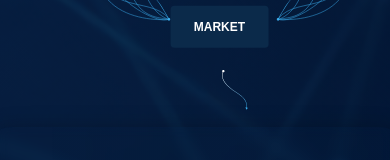
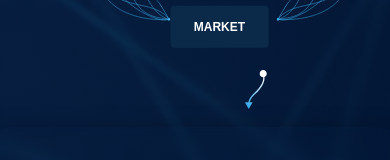
Before and after one commit to SreelakshmiTRaj/Opthalmology-app, a Next.js app: page / in a window 390 px wide. Shown: the part 809-969 px from the top of the page. Built offline with nearby package versions, Linux system fonts and the light colour scheme.

Commit message:
Committing with new arrow for mobile

```diff
--- a/src/app/components/Hero/Hero.js
+++ b/src/app/components/Hero/Hero.js
@@ -24,7 +24,6 @@ export default function Hero() {
   const [isMedium, setIsMedium] = useState(false);
   const [autoRotateIntervalId, setAutoRotateIntervalId] = useState(null);
 
-
   const calculateShortestRotationDelta = (from, to) => {
     let diff = (to - from) % 360;
     if (diff < -180) diff += 360;
@@ -35,7 +34,7 @@ export default function Hero() {
   const normalizeAngle = (angle) => ((angle % 360) + 360) % 360;
 
   const startAutoRotationLoop = () => {
-    let currentIndex = labels.findIndex(l => l === activeLabel.trim());
+    let currentIndex = labels.findIndex((l) => l === activeLabel.trim());
 
     if (autoRotateIntervalId) {
       clearInterval(autoRotateIntervalId);
@@ -92,7 +91,7 @@ export default function Hero() {
 
   useEffect(() => {
     if (!autoRotateIntervalId) {
-        startAutoRotationLoop();
+      startAutoRotationLoop();
     }
 
     return () => {
@@ -118,7 +117,7 @@ export default function Hero() {
       </div>
 
       <div className="relative max-w-[58.4rem] mx-auto mt-[5rem] flex flex-col lg:flex-row justify-between items-center gap-10 px-6 lg:px-0">
-         <RotatingEyeCircle
+        <RotatingEyeCircle
           rotation={rotation}
           setRotation={setRotation}
           activeLabel={activeLabel}
@@ -132,35 +131,22 @@ export default function Hero() {
         <div
           className={`absolute ${
             isMobile
-              ? "top-1/2 left-1/2 translate-x-1/2 w-10 h-10"
+              ? "top-1/2 left-55 w-10 h-10"
               : isMedium
               ? "top-[7.5rem] left- w-[6.5rem] h-[4.1rem]"
               : "top-[7.5rem] left-[26rem] w-[6.5rem] h-[4.1rem]"
           } transition-all duration-500`}
         >
           <Image
-            src={arrow}
+            src={isMobile ? mobileArrow : arrow}
             alt="Curved arrow"
             fill
-            className={`object-contain pointer-events-none select-none ${
-              isMobile ? "rotate-90" : ""
-            }`}
+            className='object-contain pointer-events-none select-none transition-transform duration-500'
           />
         </div>
 
         <ContentCard activeLabel={activeLabel} labels={labels} />
       </div>
-
-      {/* Zigzag Line */}
-      {/* <div className="absolute bottom-0 w-full z-20">
-        <Image
-          src={line}
-          alt="Zigzag border"
-          width={2000}
-          height={120}
-          className="w-full h-auto object-cover pointer-events-none select-none"
-        />
-      </div> */}
     </main>
   );
 }
```
